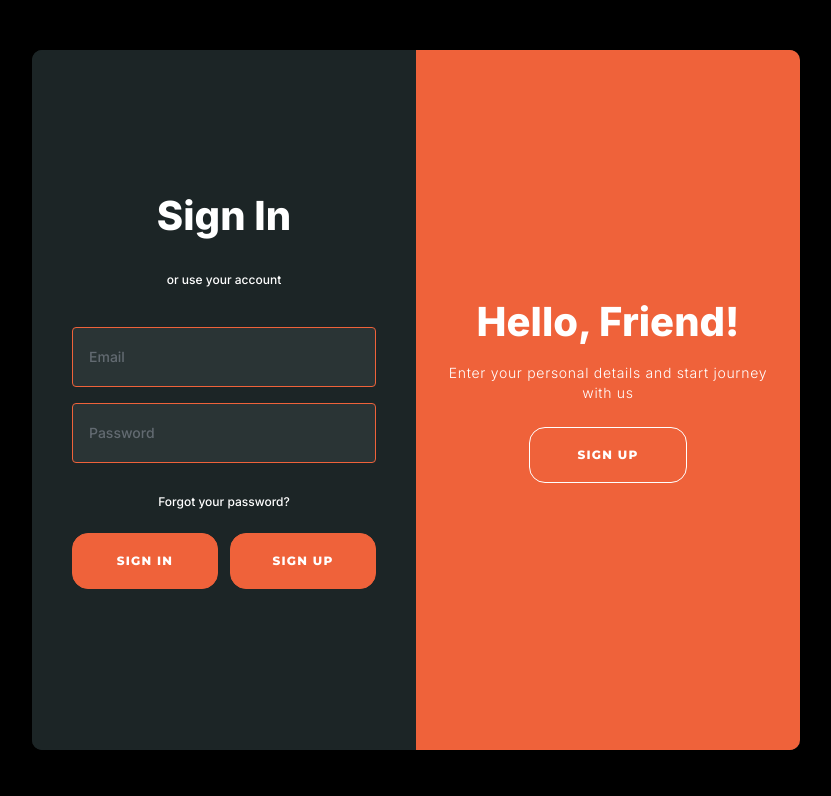
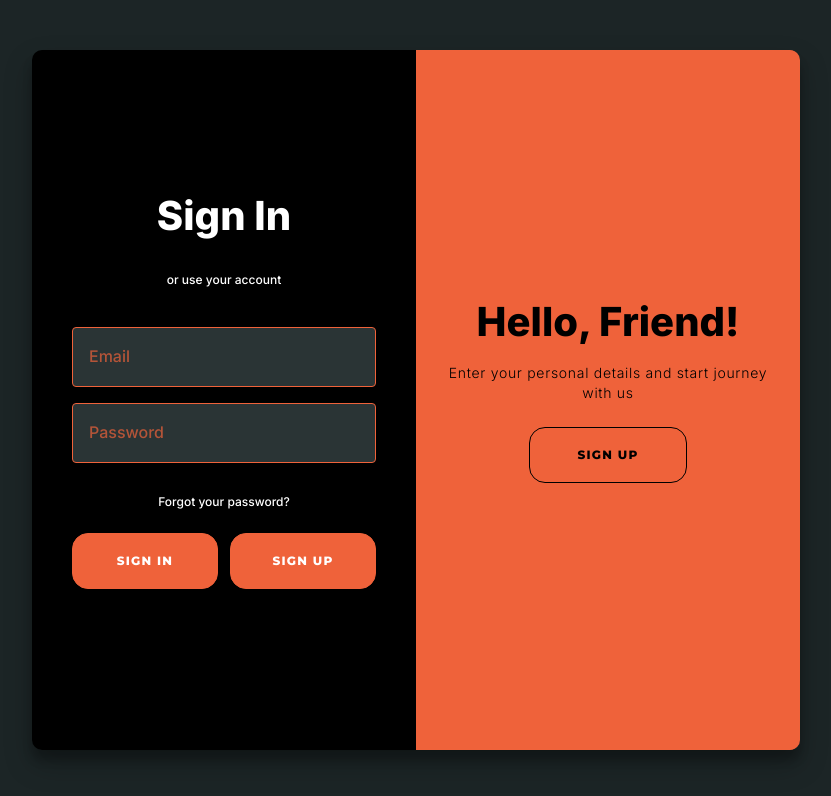
Before and after one commit to santhosh2002m/tech-social, a Next.js app: page /login in a window 1280 px wide. Shown: the top 796 px of the page, without its empty margins (224-1055 px from the left). Built offline with nearby package versions, Linux system fonts and the light colour scheme; a web font is replaced by a local one.

Commit message:
login ui fixed

```diff
--- a/app/layout.tsx
+++ b/app/layout.tsx
@@ -40,7 +40,7 @@ export default function RootLayout({
           </>
         )}
       </head>
-      <body className={isLoginPage ? "login-page bg-black" : "app-page"}>
+      <body className={isLoginPage ? "login-page bg-color" : "app-page"}>
         <ThemeProvider attribute="class" enableSystem={false}>
           {!isLoginPage && (
             <>
--- a/app/login/page.tsx
+++ b/app/login/page.tsx
@@ -30,18 +30,26 @@ export default function LoginPage() {
             }`}
           >
             <div className={`panel left ${isRightPanelActive ? "active" : ""}`}>
-              <h1>Welcome Back!</h1>
-              <p>
+              <h1 className="black">Welcome Back!</h1>
+              <p className="black">
                 To keep connected with us please login with your personal info
               </p>
-              <button onClick={() => setIsRightPanelActive(false)}>
+              <button
+                className="black black-btn"
+                onClick={() => setIsRightPanelActive(false)}
+              >
                 Sign In
               </button>
             </div>
             <div className={`panel right ${isRightPanelActive ? "" : ""}`}>
-              <h1>Hello, Friend!</h1>
-              <p>Enter your personal details and start journey with us</p>
-              <button onClick={() => setIsRightPanelActive(true)}>
+              <h1 className="black">Hello, Friend!</h1>
+              <p className="black">
+                Enter your personal details and start journey with us
+              </p>
+              <button
+                className="black black-btn"
+                onClick={() => setIsRightPanelActive(true)}
+              >
                 Sign Up
               </button>
             </div>
--- a/components/signup/signup.jsx
+++ b/components/signup/signup.jsx
@@ -20,14 +20,25 @@ export default function SignUp({ isRightPanelActive }) {
           <div className="checkbox-container">
             <input type="checkbox" id="terms" required />
             <label htmlFor="terms">
-              <label className="label-flex">I agree to the</label>
-              <a className="label-a" href="#">
-                Terms
-              </a>
-              <label className="label-flex">&</label>
-              <a className="label-a" href="#">
+              {/* <label className="label-flex">I agree to the</label> */}
+              <p className="custom-style">
+                By Signing up, you are acknowledging that you have read,
+                understood and accept our{" "}
+                <a className="link custom-style-a" href="#">
+                  Terms of Service
+                </a>{" "}
+                and{" "}
+                <a className="link custom-style-a" href="#">
+                  Privacy policy
+                </a>
+              </p>
+              {/* <a className="label-a" href="#"> */}
+              {/* Terms */}
+              {/* </a> */}
+              {/* <label className="label-flex">&</label> */}
+              {/* <a className="label-a" href="#">
                 Privacy
-              </a>
+              </a> */}
             </label>
           </div>
           <div className="button-group">
--- a/styles/custom.scss
+++ b/styles/custom.scss
@@ -9,6 +9,25 @@
 
 .label-a {
   font-weight: 600 !important;
+}
+
+.link {
+  margin: 0 !important;
+}
+
+.custom-style {
+  font-weight: 600 !important;
+}
+
+.custom-style-a {
+  font-weight: 600 !important ;
+  color: #ef623a !important;
+
+  margin-bottom: 0 !important;
+}
+
+.checkbox-container p {
+  margin-bottom: 10px !important;
 }
 
 // Define variables for colors, spacing, etc.
@@ -48,12 +67,16 @@ body {
   min-height: 100vh;
   align-items: center;
   justify-content: center;
-  background-color: #000000;
+  background-color: #1c2526;
   padding: 1rem; // p-4
 
   @media (min-width: $sm) {
     padding: 1.25rem; // sm:p-5
   }
+}
+
+.bg-color {
+  background-color: #1c2526;
 }
 
 .panel-container {
@@ -251,6 +274,11 @@ body {
     }
   }
 
+  input::placeholder {
+    color: #ef623a !important;
+    font-size: 1rem;
+  }
+
   form {
     display: flex;
     flex-direction: column;
@@ -258,7 +286,7 @@ body {
     justify-content: center;
     height: 100%;
     width: 100%;
-    background-color: $primary-dark;
+    background-color: black;
     padding: 0 1.25rem; // px-5
     text-align: center;
 
@@ -449,3 +477,11 @@ body {
     }
   }
 }
+
+.black {
+  color: black !important;
+}
+
+.black-btn {
+  border: 1px solid black !important;
+}
```
